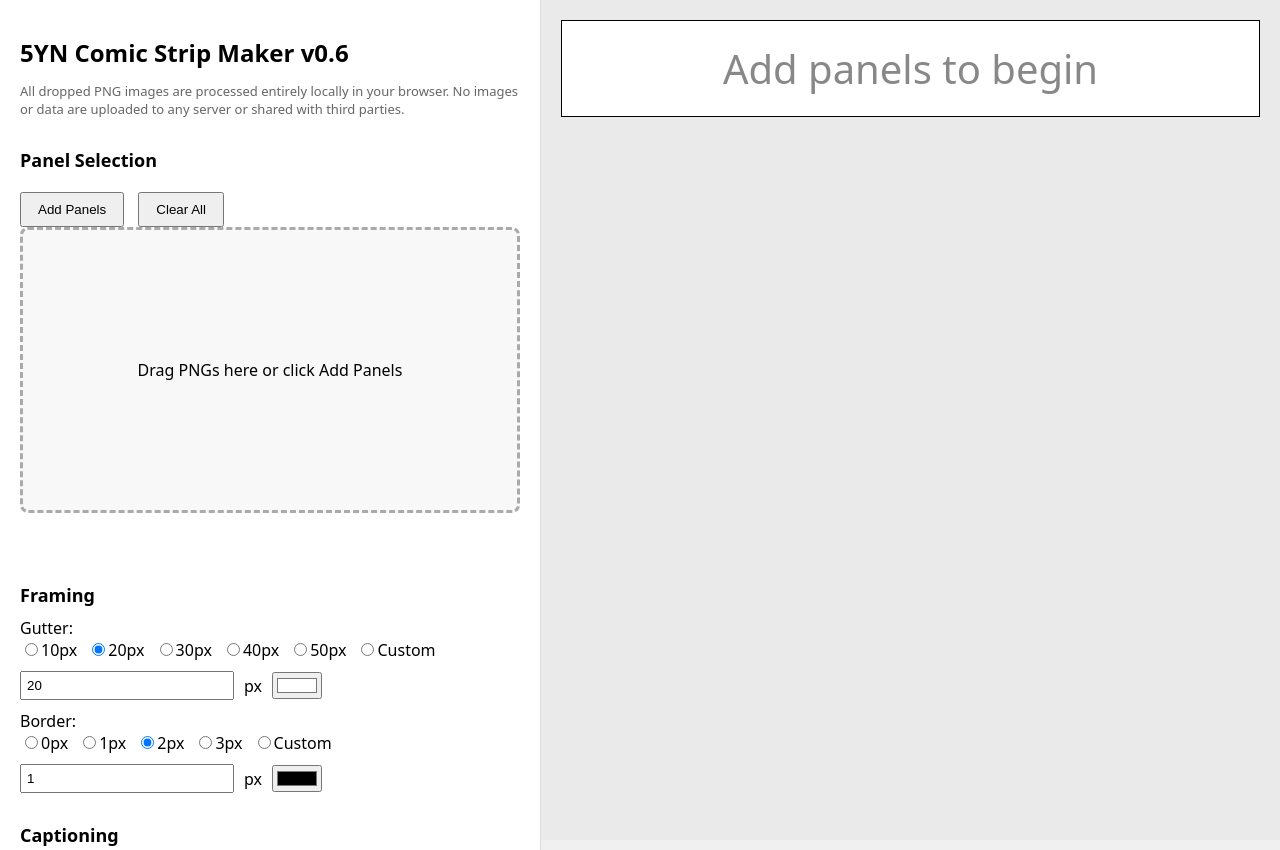
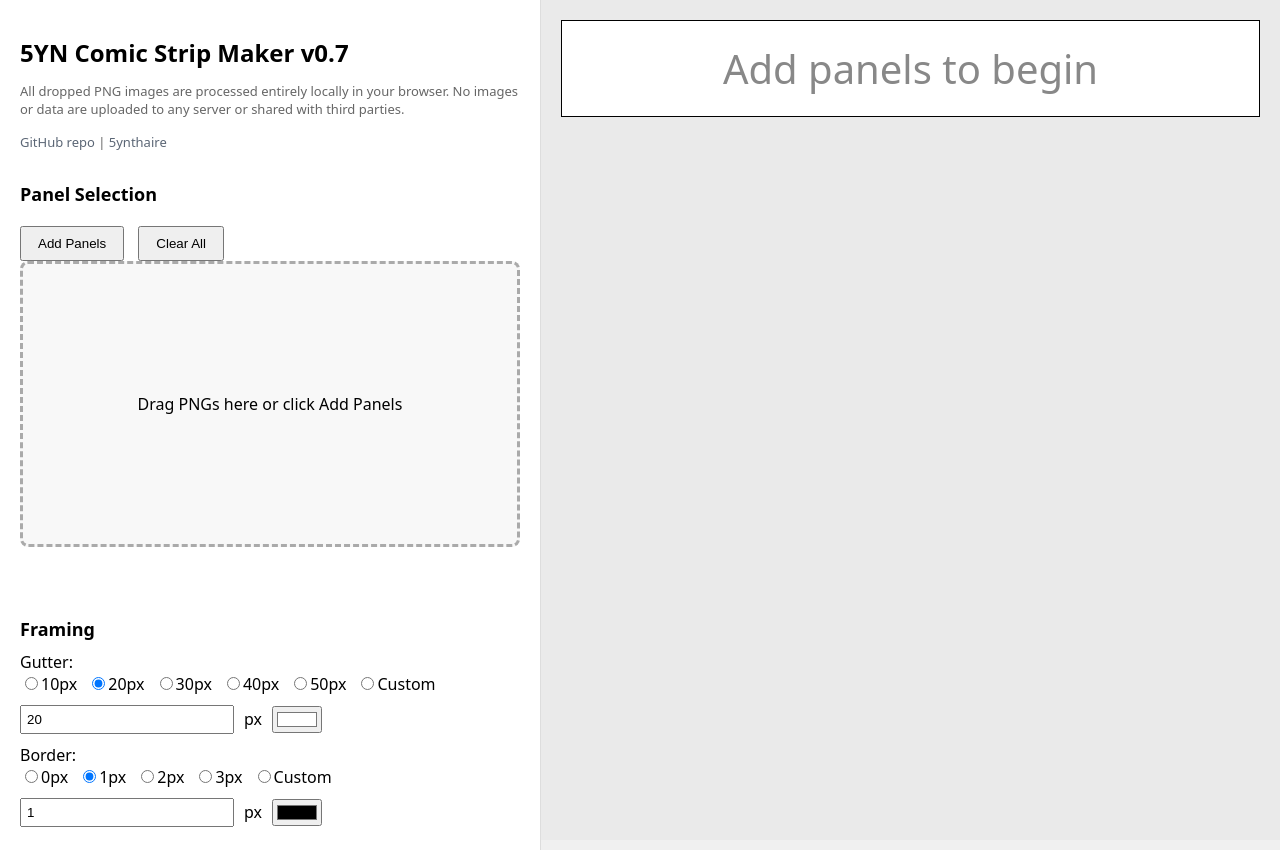
Before and after one commit to 5ynthaire/5YN-ComicStripMaker-HTML, a plain HTML site: page index.html in a window 1280 px wide. Shown: the top 850 px of the page. Drawn offline with Linux system fonts and the light colour scheme.

Commit message:
Update index.html

```diff
--- a/index.html
+++ b/index.html
@@ -3,7 +3,7 @@
 <head>
     <meta charset="UTF-8">
     <meta name="viewport" content="width=device-width, initial-scale=1.0">
-    <title>5YN Comic Strip Maker v0.6</title>
+    <title>5YN Comic Strip Maker v0.7</title>
     <link href="https://fonts.googleapis.com/css2?family=Oswald:wght@700&family=Inconsolata&family=Roboto+Condensed&display=swap" rel="stylesheet">
     <script src="https://html2canvas.hertzen.com/dist/html2canvas.min.js"></script>
     <style>
@@ -106,8 +106,25 @@
         .disclaimer {
             font-size: 13px;
             color: #666;
-            margin-bottom: 20px;
+            margin-bottom: 15px;
             line-height: 1.4;
+        }
+
+        .credits {
+            font-size: 13px;
+            color: #666;
+            margin-bottom: 30px;
+            line-height: 1.4;
+        }
+
+        .credits a {
+            color: #5B6675;
+            text-decoration: none;
+        }
+
+        .credits a:hover {
+            color: #00D4FF;
+            text-decoration: underline;
         }
 
         #drop-zone {
@@ -197,10 +214,15 @@
 <body>
 
     <div id="controls">
-        <h1>5YN Comic Strip Maker v0.6</h1>
+        <h1>5YN Comic Strip Maker v0.7</h1>
+
         <p class="disclaimer">
             All dropped PNG images are processed entirely locally in your browser.
             No images or data are uploaded to any server or shared with third parties.
+        </p>
+
+        <p class="credits">
+            <a href="https://github.com/5ynthaire/5YN-ComicStripMaker-HTML" target="_blank">GitHub repo</a> | <a href="https://github.com/5ynthaire" target="_blank">5ynthaire</a>
         </p>
 
         <div class="section">
@@ -230,8 +252,8 @@
                 Border:
                 <div class="radio-group">
                     <label><input type="radio" name="border" value="0">0px</label>
-                    <label><input type="radio" name="border" value="1">1px</label>
-                    <label><input type="radio" name="border" value="2" checked>2px</label>
+                    <label><input type="radio" name="border" value="1" checked>1px</label>
+                    <label><input type="radio" name="border" value="2">2px</label>
                     <label><input type="radio" name="border" value="3">3px</label>
                     <label><input type="radio" name="border" id="border-custom-radio">Custom</label>
                     <input type="number" id="border-custom" min="0" max="10" value="1">px
```
